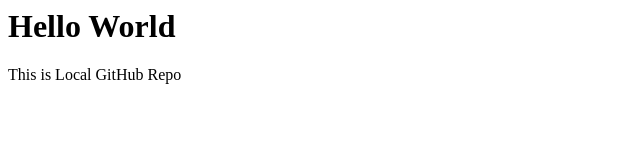
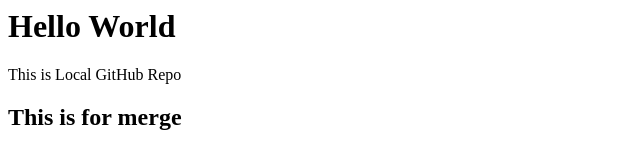
Before and after one commit to anassyed19c1-collab/GitHub-Local, a plain HTML site: page index.html in a window 1280 px wide. Shown: the whole page, without its empty margins (0-640 px from the left). Drawn offline with Linux system fonts and the light colour scheme.

Commit message:
merge added

```diff
--- a/index.html
+++ b/index.html
@@ -1,2 +1,4 @@
 <h1>Hello World</h1>
 <p>This is Local GitHub Repo</p>
+
+<h2>This is for merge</h2>
```
